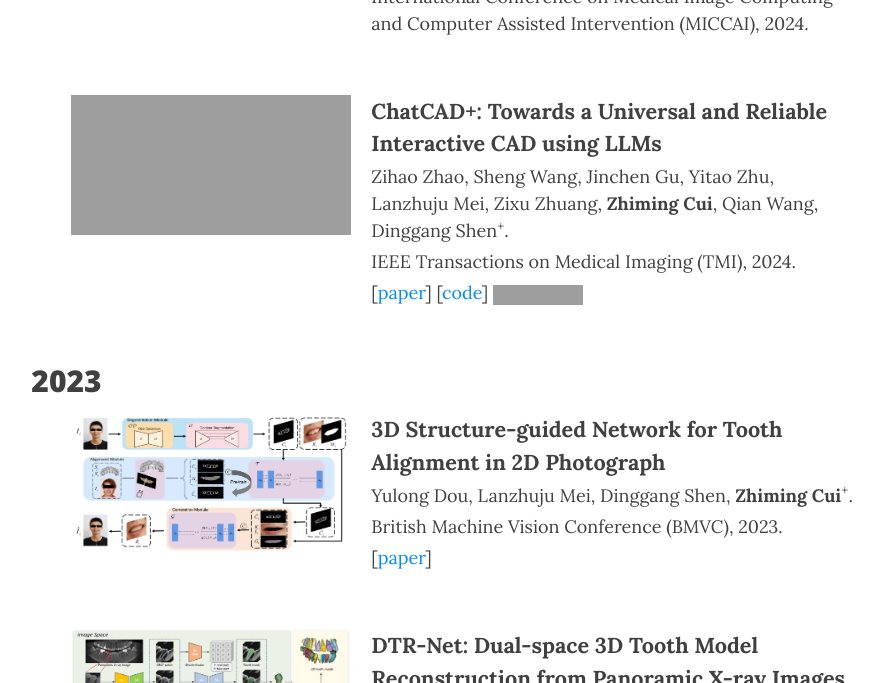
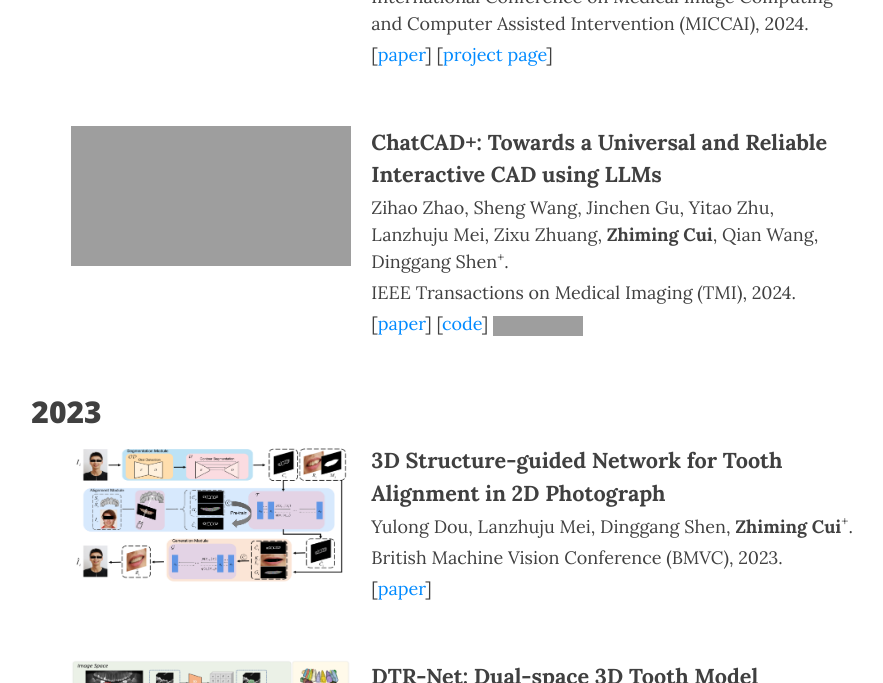
Before and after one commit to ShanghaiTech-IMPACT/shanghaitech-impact.github.io, a Jekyll site: the page built from publications.md, in a window 1280 px wide and 900 px high, scrolled down 721 px, cut to the strip 217-900 px from the top of the window. Shown: the whole strip, without its empty margins (197-1080 px from the left). Built offline with Jekyll 4.4.1, drawn with Linux system fonts in a browser that asks for light colours; nearby versions of some CDN libraries; comment, search, counter and statistics services are not loaded; grey boxes are pictures that could not be loaded.

Commit message:
Update publications.md

```diff
--- a/publications.md
+++ b/publications.md
@@ -45,6 +45,7 @@ Full publication list can be referred [here](https://scholar.google.com/citation
                 <div class="title">Cephalometric Landmark Detection across Ages with Prototypical Network</div>
                 <p>Han Wu, Chong Wang, Lanzhuju Mei, Tong Yang, Min Zhu, Dingggang Shen, <strong>Zhiming Cui</strong><sup>+</sup>.</p>
                 <p>International Conference on Medical Image Computing and Computer Assisted Intervention (MICCAI), 2024.</p>
+                <p>[<a href="https://arxiv.org/abs/2406.12577" >paper</a>] [<a href="https://shanghaitech-impact.github.io/CeLDA/">project page</a>]</p>
             </div>
         </li>
         <li class="publication-item">
```
